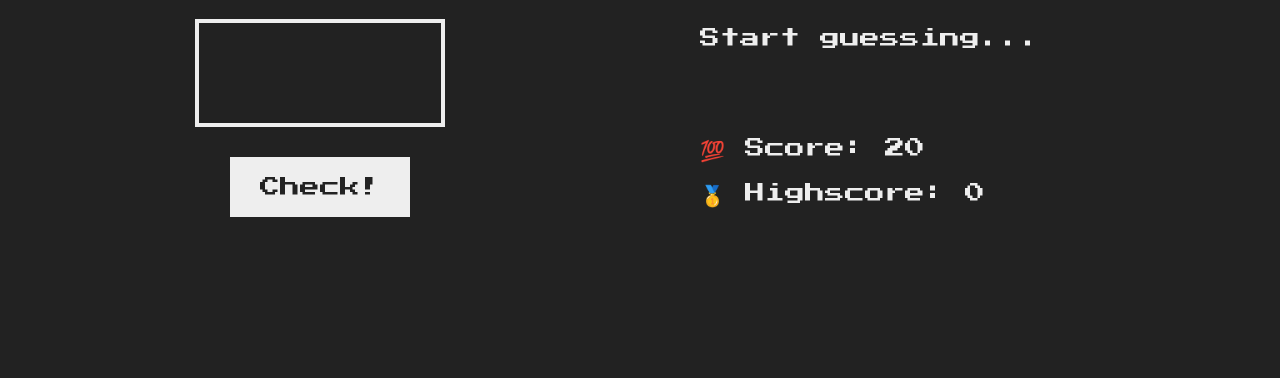
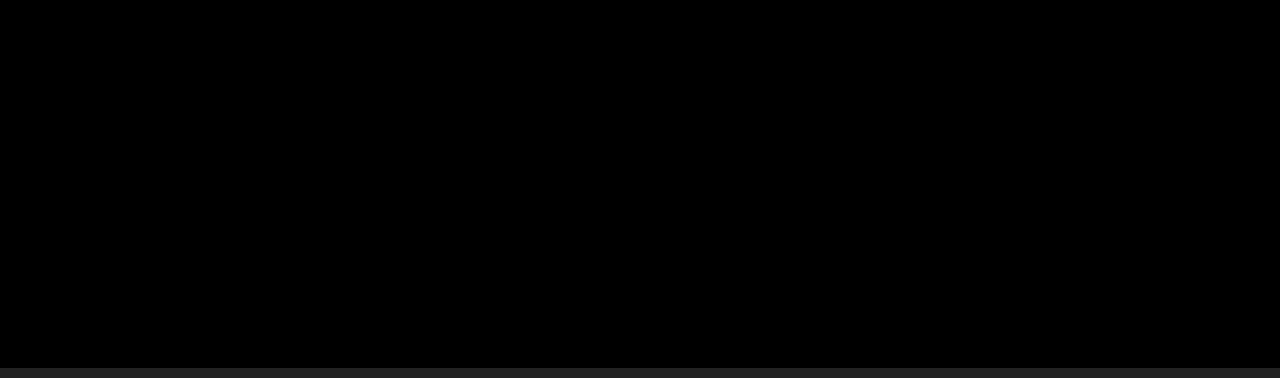
Before and after one commit to ABroadCoder/coursework-project1, a plain HTML site: page index.html in a window 1280 px wide. Shown: the part 432-810 px from the top of the page. Drawn offline with Linux system fonts and the light colour scheme.

Commit message:
Update style_GuessMyNumber.css

```diff
--- a/style_GuessMyNumber.css
+++ b/style_GuessMyNumber.css
@@ -4,6 +4,22 @@
   margin: 0;
   padding: 0;
   box-sizing: inherit;
+}
+
+.overlay {
+  display: flex;
+  position: fixed;
+  top: 0;
+  left: 0;
+  height: 100%;
+  width: 100%;
+  background-color: black;
+  color: #eee;
+  font-family: 'Press Start 2P', sans-serif;
+  font-size: 4vh;
+  z-index: 1000;
+  justify-content: center;
+  align-items: center;
 }
 
 html {
@@ -117,3 +133,7 @@ h1 {
 .label-score {
   margin-bottom: 2rem;
 }
+
+.hidden {
+  display: none;
+}
```
